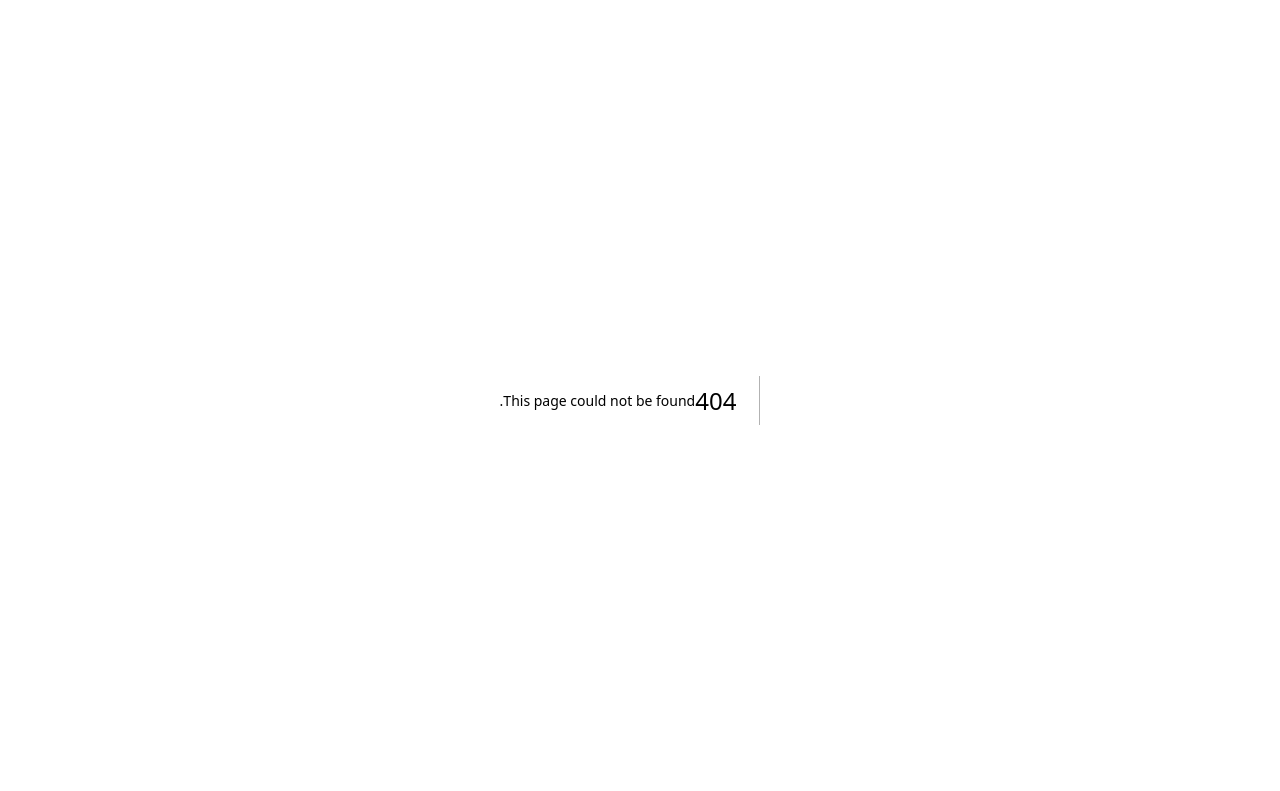
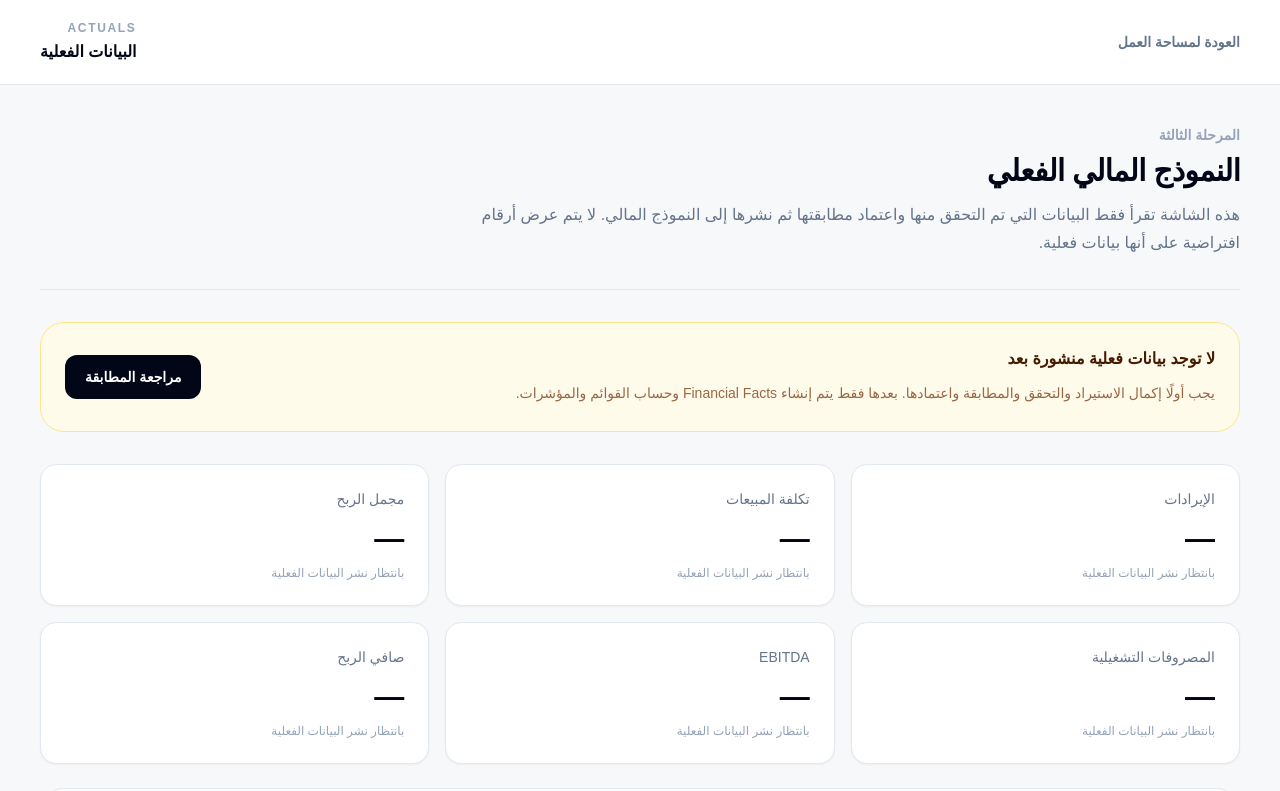
Before and after one commit to khaledhamada1996/FPA-saas-platform, a Next.js app: page /workspace/actuals in a window 1280 px wide. Before the commit this address had no page. Shown: the top 791 px of the page. Built offline with nearby package versions, Linux system fonts and the light colour scheme.

Commit message:
build actuals financial model screen

```diff
--- /dev/null
+++ b/src/app/workspace/actuals/page.tsx
@@ -0,0 +1,68 @@
+"use client";
+
+import Link from "next/link";
+
+const sections = [
+  { label: "الإيرادات", value: "—" },
+  { label: "تكلفة المبيعات", value: "—" },
+  { label: "مجمل الربح", value: "—" },
+  { label: "المصروفات التشغيلية", value: "—" },
+  { label: "EBITDA", value: "—" },
+  { label: "صافي الربح", value: "—" },
+];
+
+export default function ActualsPage() {
+  return (
+    <main className="min-h-screen bg-[#f7f8fa] text-[#172033]">
+      <header className="border-b border-slate-200 bg-white">
+        <div className="mx-auto flex max-w-[1500px] items-center justify-between px-6 py-5 lg:px-10">
+          <Link href="/workspace" className="text-sm font-semibold text-slate-500 hover:text-slate-950">العودة لمساحة العمل</Link>
+          <div className="text-right">
+            <p className="text-xs font-bold tracking-[0.14em] text-slate-400">ACTUALS</p>
+            <h1 className="mt-1 font-bold text-slate-950">البيانات الفعلية</h1>
+          </div>
+        </div>
+      </header>
+
+      <section className="mx-auto max-w-[1500px] px-6 py-10 lg:px-10">
+        <div className="border-b border-slate-200 pb-8">
+          <p className="text-sm font-bold text-slate-400">المرحلة الثالثة</p>
+          <h2 className="mt-2 text-3xl font-bold tracking-tight text-slate-950">النموذج المالي الفعلي</h2>
+          <p className="mt-3 max-w-3xl leading-7 text-slate-500">
+            هذه الشاشة تقرأ فقط البيانات التي تم التحقق منها واعتماد مطابقتها ثم نشرها إلى النموذج المالي. لا يتم عرض أرقام افتراضية على أنها بيانات فعلية.
+          </p>
+        </div>
+
+        <div className="mt-8 rounded-3xl border border-amber-200 bg-amber-50 p-6">
+          <div className="flex flex-col gap-4 lg:flex-row lg:items-center lg:justify-between">
+            <div>
+              <h3 className="font-bold text-amber-950">لا توجد بيانات فعلية منشورة بعد</h3>
+              <p className="mt-2 text-sm leading-7 text-amber-900/75">
+                يجب أولًا إكمال الاستيراد والتحقق والمطابقة واعتمادها. بعدها فقط يتم إنشاء Financial Facts وحساب القوائم والمؤشرات.
+              </p>
+            </div>
+            <Link href="/workspace/data/accounts" className="rounded-xl bg-slate-950 px-5 py-3 text-center text-sm font-bold text-white hover:bg-slate-800">مراجعة المطابقة</Link>
+          </div>
+        </div>
+
+        <div className="mt-8 grid gap-4 sm:grid-cols-2 xl:grid-cols-3">
+          {sections.map((section) => (
+            <article key={section.label} className="rounded-2xl border border-slate-200 bg-white p-6 shadow-sm">
+              <p className="text-sm text-slate-500">{section.label}</p>
+              <p className="mt-3 text-3xl font-bold text-slate-950">{section.value}</p>
+              <p className="mt-2 text-xs text-slate-400">بانتظار نشر البيانات الفعلية</p>
+            </article>
+          ))}
+        </div>
+
+        <section className="mt-6 rounded-3xl border border-slate-200 bg-white shadow-sm">
+          <div className="border-b border-slate-200 p-6">
+            <h3 className="font-bold text-slate-950">سجل النشر</h3>
+            <p className="mt-1 text-sm text-slate-500">سيظهر هنا رقم دفعة الاستيراد وعدد الصفوف ووقت النشر بعد أول عملية نشر ناجحة.</p>
+          </div>
+          <div className="p-8 text-center text-sm text-slate-400">لا توجد عمليات نشر بعد</div>
+        </section>
+      </section>
+    </main>
+  );
+}
```
